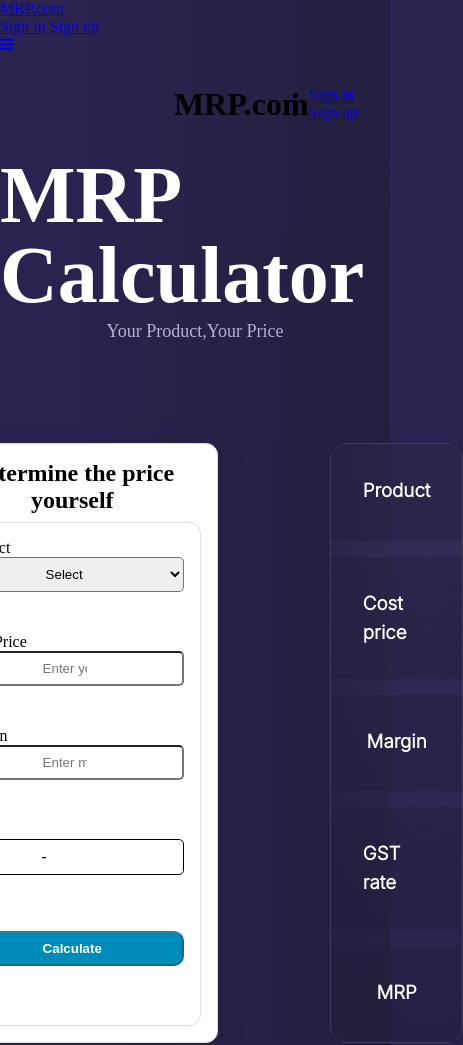
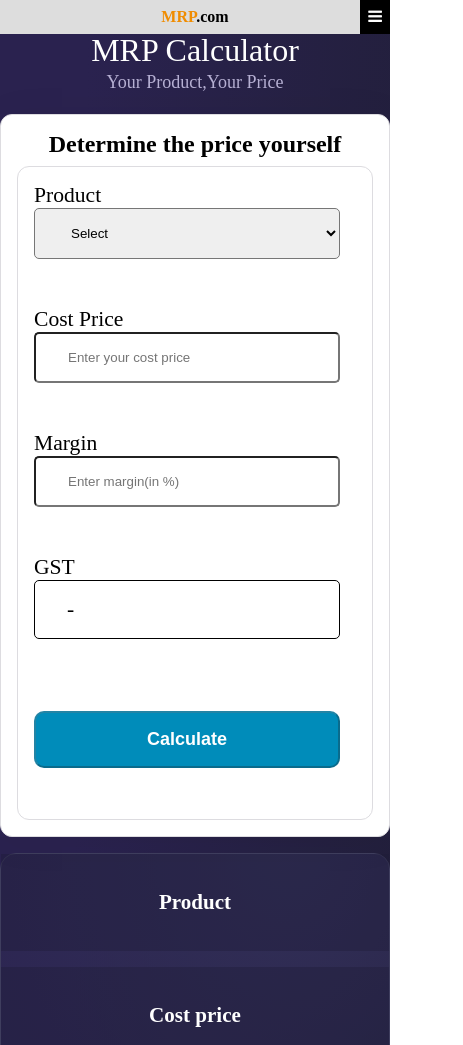
Before and after one commit to mahesh-dubal/Frontend-Exam, a plain HTML site: page index.html in a window 390 px wide. Shown: the top 1045 px of the page, 463 px wide, since content can reach past the window. Drawn offline with nearby package versions, Linux system fonts and the light colour scheme.

Commit message:
style.css updated

```diff
--- a/style.css
+++ b/style.css
@@ -10,13 +10,100 @@
     background: radial-gradient(138.89% 303.35% at 140% 66.21%, #1F1E33 0%, #2A224F 87.18%);
 }
 
+/*------------------------------------------------- Mobile-------------------------------------- */
+.mobile-container {
+    display: none;
+    max-width: 100%;
+    margin: auto;
+    color: white;
+    border-radius: 10px;
+}
+
+.logoo {
+    font-size: 1.5rem;
+    font-style: normal;
+    font-weight: 700;
+    color: #FFFFFF;
+}
+
+#org {
+    color: #F08C00;
+}
+
+.topnav {
+    overflow: hidden;
+    background: radial-gradient(138.89% 303.35% at 140% 66.21%, #1F1E33 0%, #2A224F 87.18%);
+    position: relative;
+}
+
+.topnav #myLinks {
+    display: none;
+}
+
+.topnav a {
+    color: white;
+    padding: 0.5rem;
+    text-decoration: none;
+    font-size: 1rem;
+    display: block;
+    text-align: center;
+}
+
+.topnav a.icon {
+    background: black;
+    display: block;
+    position: absolute;
+    right: 0;
+    top: 0;
+}
+
+.topnav a:hover {
+    background-color: #ddd;
+    color: black;
+}
+
+/* --------------------------------------------------------------------------------------- */
+.logo {
+    display: flex;
+    font-size: 2.5rem;
+    font-style: normal;
+    font-weight: 700;
+    line-height: 2rem;
+    color: #FFFFFF;
+}
+
+#org {
+    color: #F08C00;
+}
+
 .navbar {
     display: flex;
-    justify-content: end;
+    justify-content: space-between;
     margin: 2rem;
 }
 
-button:hover {
+.navlist {
+    display: flex;
+    font-size: 1.5rem;
+    gap: 3rem;
+    padding-left: 10rem;
+}
+
+.navlist li {
+    list-style-type: none;
+}
+
+.navlist a {
+    text-decoration: none;
+}
+
+.navlist>li>a {
+    color: #E5E7EB;
+    padding: 0.5rem;
+}
+
+
+li:hover {
     border: 1px solid #FFFFFF;
 }
 
@@ -31,7 +118,6 @@
     background: none;
     border: radial-gradient(138.89% 303.35% at 140% 66.21%, #1F1E33 0%, #2A224F 87.18%);
 }
-
 
 #signin {
     margin: 0 1rem;
@@ -65,8 +151,6 @@
     color: #B6B0D3;
 }
 
-
-
 .main {
     display: flex;
     gap: 7rem;
@@ -75,9 +159,7 @@
     left: 0;
     margin: 3rem;
     padding: 3rem;
-    /* flex-wrap: wrap; */
 }
-
 
 .left {
     flex: 65%;
@@ -94,6 +176,11 @@
     border: 1px solid #DDDCE0;
     border-radius: 12px;
 }
+
+/* .in-form {
+    display: flex;
+    justify-content: center;
+} */
 
 .head-text {
     display: flex;
@@ -121,6 +208,7 @@
     position: relative;
 }
 
+/* ------------------------------Right Section------------------------------------------------ */
 .right {
     flex: 35%;
     display: flex;
@@ -149,16 +237,12 @@
     padding: 2rem;
     row-gap: 1rem;
     background: rgba(32, 28, 55, 0.4);
-    font-family: 'Inter';
     font-style: normal;
     font-weight: 600;
     font-size: 1rem;
     line-height: 182%;
     color: #FFFFFF;
 }
-
-
-
 
 #optionlist,
 #cost,
@@ -185,9 +269,205 @@
     align-items: center;
     width: 100%;
     font-weight: 800;
-    color: #FFFFFF;
-    background: #008CBA;
+    color: black;
+    background: #F08C00;
     border-radius: 10px;
     margin-top: 1rem;
     padding: 0.5rem 5rem;
 }
+
+/* ------------------------------Footer------------------------------------------------- */
+
+#footer {
+    background: radial-gradient(138.89% 303.35% at 140% 66.21%, #1F1E33 0%, #2A224F 87.18%);
+    color: #FFFFFF;
+    padding: 1rem 3rem;
+    text-align: center;
+}
+
+
+#right-footer {
+    font-style: normal;
+    font-weight: 400;
+    font-size: 1rem;
+    line-height: 1.4rem;
+    float: right;
+    color: white;
+    margin: 1rem;
+}
+
+#right-footer a {
+    color: white;
+    text-decoration: none;
+}
+
+
+@media screen and (max-width:960px) {
+
+    .navbar {
+        flex-wrap: wrap;
+        justify-content: space-between;
+        border: none;
+    }
+
+    #main-text {
+        text-align: center;
+        font-style: normal;
+        font-weight: 400;
+        font-size: 3rem;
+        line-height: 100%;
+        color: #FFFFFF;
+    }
+
+    .main {
+        flex-direction: column;
+        width: 100%;
+        justify-content: center;
+        padding: 0;
+        margin: 1rem 0 0 0;
+        gap: 1rem;
+    }
+
+    form {
+        font-size: larger;
+    }
+
+    .left {
+        display: flex;
+        align-items: center;
+        margin: 0 1rem;
+        font-size: large;
+        box-shadow: 0px 4px 40px rgb(0 0 0 / 5%);
+    }
+
+    .head-text {
+        font-size: small;
+    }
+
+    #optionlist,
+    #cost,
+    #margin {
+        padding: 1rem 2rem;
+        width: 100%;
+        margin-bottom: 1.5rem;
+        border-radius: 5px;
+        text-align: left;
+    }
+
+    #gst {
+        padding: 1rem 2rem;
+        width: 100%;
+        border: 1px solid black;
+        border-radius: 5px;
+        margin-bottom: 2.5rem;
+    }
+
+    #submit {
+        display: flex;
+        flex-direction: row;
+        justify-content: center;
+        align-items: center;
+        width: 100%;
+        font-size: large;
+        font-weight: 800;
+        color: #FFFFFF;
+        background: #008CBA;
+        border-radius: 10px;
+        margin-top: 2rem;
+        padding: 1rem 5rem;
+    }
+
+    .navbar {
+        flex-wrap: warp;
+        margin: 2rem;
+        justify-content: center;
+    }
+
+    .navlist li {
+        font-size: 1.5rem;
+        justify-content: space-around;
+    }
+
+    .logo {
+        justify-content: flex-start;
+        font-size: 2rem;
+        color: #FFFFFF;
+    }
+
+
+    .prod,
+    .cp,
+    .mp,
+    .sgst,
+    .mrp {
+        font-size: large;
+    }
+
+}
+
+
+@media screen and (max-width:415px) {
+
+    .left {
+        margin: 0;
+        overflow: scroll;
+    }
+
+    #optionlist,
+    #cost,
+    #margin {
+        padding: 1rem 2rem;
+        width: 95%;
+        margin-bottom: 1.5rem;
+        border-radius: 5px;
+        text-align: left;
+    }
+
+    #gst {
+        padding: 1rem 2rem;
+        width: 95%;
+        border: 1px solid black;
+        border-radius: 5px;
+        margin-bottom: 2.5rem;
+    }
+
+    #submit {
+        display: flex;
+        flex-direction: row;
+        justify-content: center;
+        align-items: center;
+        width: 95%;
+        font-size: large;
+        font-weight: 800;
+        color: #FFFFFF;
+        background: #008CBA;
+        border-radius: 10px;
+        margin-top: 2rem;
+        padding: 1rem 5rem;
+    }
+
+    #main-text {
+        text-align: center;
+        font-style: normal;
+        font-weight: 300;
+        font-size: 2rem;
+        line-height: 100%;
+        color: #FFFFFF;
+    }
+
+    .head-text {
+        font-size: 1rem;
+    }
+
+}
+
+/* For hamburger menu */
+@media screen and (max-width:730px) {
+    .mobile-container {
+        display: block;
+    }
+
+    .navbar {
+        display: none;
+    }
+}
```
